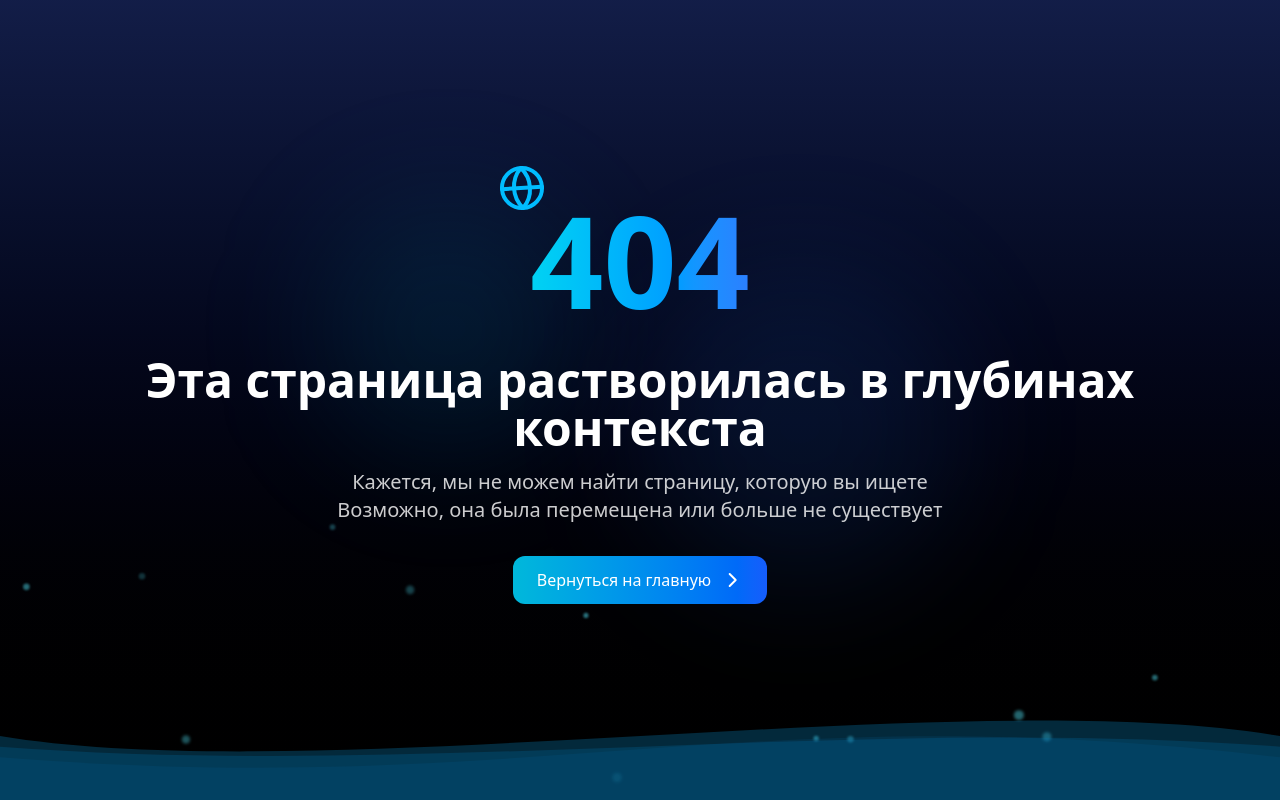
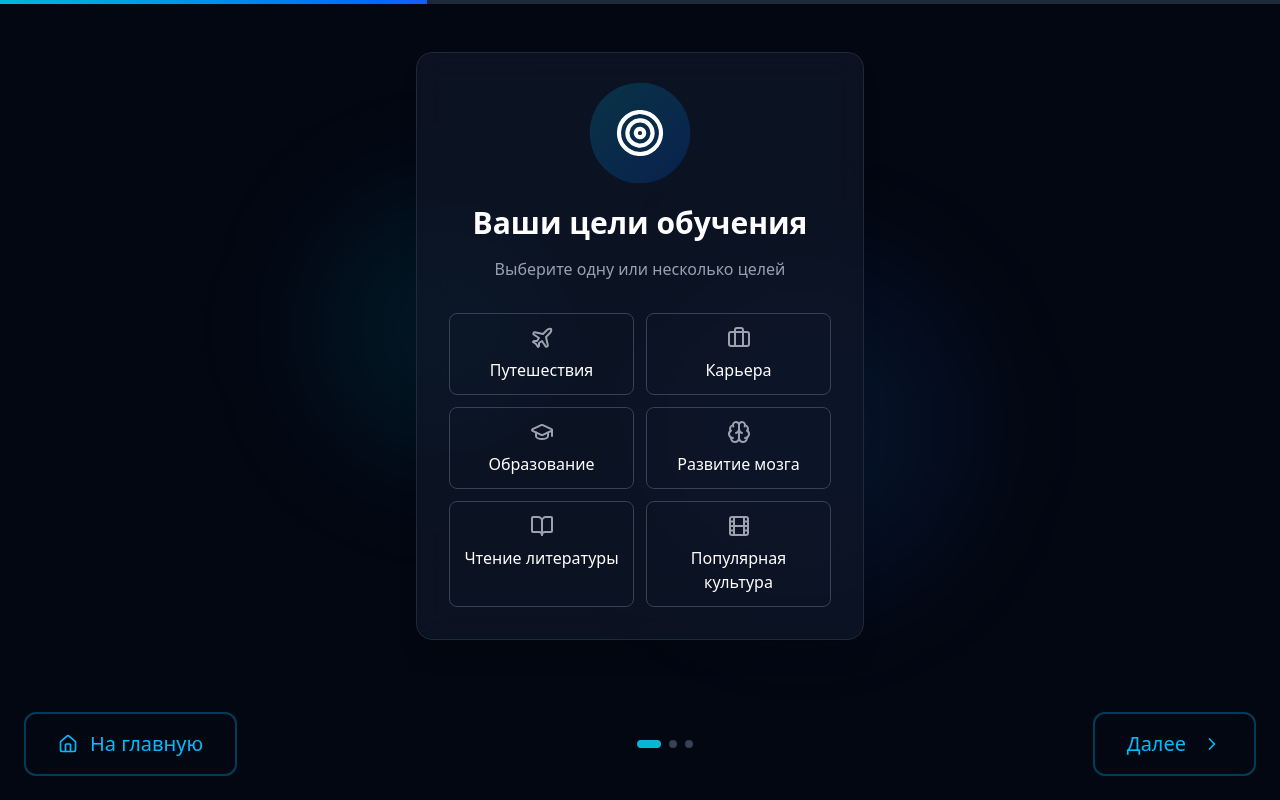
Before and after one commit to WalexWeb/LinguaFlow-client, a React (Vite) app: page /onboarding in a window 1280 px wide. Before the commit this address had no page. Built offline with nearby package versions, Linux system fonts and the light colour scheme; no server answers.

Commit message:
feat: добавлено взаимодействие с сервером для сохранения данных онбординга пользователя

```diff
--- /dev/null
+++ b/src/api/api.ts
@@ -0,0 +1,15 @@
+import { useAuthStore } from "@/app/stores/AuthStore";
+import axios from "axios";
+
+export const api = axios.create({
+  baseURL: import.meta.env.VITE_API_URL,
+});
+
+// Интерцептор: получаем токен из хранилища при каждом запросе
+api.interceptors.request.use((config) => {
+  const token = useAuthStore.getState().token;
+  if (token) {
+    config.headers.Authorization = `Bearer ${token}`;
+  }
+  return config;
+});
--- a/src/app/App.tsx
+++ b/src/app/App.tsx
@@ -11,7 +11,7 @@ function App() {
       <Routes>
         <Route path="/" element={<Home />} />
         <Route path="/profile" element={<Profile />} />
-        <Route path="/onboard" element={<Onboarding />} />
+        <Route path="/onboarding" element={<Onboarding />} />
         <Route path="/games" element={<Games />} />
         <Route path="/*" element={<NotFound />} />
       </Routes>
--- a/src/app/components/shared/Auth/RegistrationModal.tsx
+++ b/src/app/components/shared/Auth/RegistrationModal.tsx
@@ -1,6 +1,6 @@
 import { m, AnimatePresence } from "framer-motion";
 import { useForm } from "react-hook-form";
-import { Link } from "react-router-dom";
+import { Link, useNavigate } from "react-router-dom";
 import { useAuthStore } from "@/app/stores/AuthStore";
 import Input from "../../ui/Input";
 import GradientButton from "../../ui/GradientButton";
@@ -32,6 +32,7 @@ const RegistrationModal = ({
   } = useForm<RegistrationFormData>();
 
   const { setIsAuthenticated, setToken } = useAuthStore();
+  const navigate = useNavigate();
   const [registrationError, setRegistrationError] = useState<string | null>(
     null,
   );
@@ -78,6 +79,8 @@ const RegistrationModal = ({
         setToken(response.data.token);
         setIsAuthenticated(true);
       }
+
+      navigate("/onboarding");
 
       onClose();
     } catch (error) {
--- a/src/app/components/shared/HowItWorksModal.tsx
+++ b/src/app/components/shared/HowItWorksModal.tsx
@@ -88,11 +88,6 @@ function HowItWorksModal({
     },
   ];
 
-  const handleClick = () => {
-    setShowHowItWorks(false);
-    handleStart(onOpenRegistration);
-  };
-
   return (
     <motion.div
       initial={{ opacity: 0 }}
@@ -157,7 +152,10 @@ function HowItWorksModal({
           transition={{ delay: 0.7 }}
           className="mt-10 flex justify-center"
         >
-          <GradientButton className="w-70 text-xl" onClick={handleClick}>
+          <GradientButton
+            className="w-70 text-xl"
+            onClick={() => handleStart(onOpenRegistration)}
+          >
             Начать обучение
           </GradientButton>
         </motion.div>
--- a/src/app/pages/Onboarding/GoalSelector.tsx
+++ b/src/app/pages/Onboarding/GoalSelector.tsx
@@ -1,3 +1,4 @@
+import { useOnboardingStore } from "@/app/stores/OnboardingStore";
 import { motion } from "framer-motion";
 import {
   BookOpen,
@@ -7,17 +8,8 @@ import {
   GraduationCap,
   Plane,
 } from "lucide-react";
-import type { Dispatch, SetStateAction } from "react";
 
-interface GoalSelectorProps {
-  selectedGoals: string[];
-  setSelectedGoals: Dispatch<SetStateAction<string[]>>;
-}
-
-const GoalSelector = ({
-  selectedGoals,
-  setSelectedGoals,
-}: GoalSelectorProps) => {
+const GoalSelector = () => {
   const goals = [
     { icon: <Plane className="h-6 w-6" />, text: "Путешествия" },
     { icon: <Briefcase className="h-6 w-6" />, text: "Карьера" },
@@ -27,10 +19,14 @@ const GoalSelector = ({
     { icon: <Film className="h-6 w-6" />, text: "Популярная культура" },
   ];
 
+  const { selectedGoals, setSelectedGoals } = useOnboardingStore();
+
   const toggleGoal = (goal: string) => {
-    setSelectedGoals((prev) =>
-      prev.includes(goal) ? prev.filter((g) => g !== goal) : [...prev, goal],
-    );
+    if (selectedGoals.includes(goal)) {
+      setSelectedGoals(selectedGoals.filter((g: string) => g !== goal));
+    } else {
+      setSelectedGoals([...selectedGoals, goal]);
+    }
   };
 
   return (
--- a/src/app/pages/Onboarding/IntensitySlider.tsx
+++ b/src/app/pages/Onboarding/IntensitySlider.tsx
@@ -1,18 +1,17 @@
+import { useOnboardingStore } from "@/app/stores/OnboardingStore";
 import { motion } from "framer-motion";
 
-interface IntensitySliderProps {
-  intensity: number;
-  setIntensity: (intensity: number) => void;
-}
+const IntensitySlider = () => {
+  const { selectedDailyMinutes, setSelectedDailyMinutes } =
+    useOnboardingStore();
 
-const IntensitySlider = ({ intensity, setIntensity }: IntensitySliderProps) => {
   return (
     <div className="px-4">
       <div className="relative mb-8 h-2 rounded-full bg-gray-700">
         <motion.div
           className="absolute h-full rounded-full bg-gradient-to-r from-cyan-500 to-blue-600"
           initial={{ width: "0%" }}
-          animate={{ width: `${(intensity / 30) * 100}%` }}
+          animate={{ width: `${(selectedDailyMinutes / 30) * 100}%` }}
           transition={{ duration: 0.5 }}
         />
       </div>
@@ -21,8 +20,8 @@ const IntensitySlider = ({ intensity, setIntensity }: IntensitySliderProps) => {
         type="range"
         min="5"
         max="30"
-        value={intensity}
-        onChange={(e) => setIntensity(parseInt(e.target.value))}
+        value={selectedDailyMinutes}
+        onChange={(e) => setSelectedDailyMinutes(parseInt(e.target.value))}
         className="mb-4 w-full accent-cyan-500"
         whileFocus={{ scale: 1.02 }}
       />
@@ -30,16 +29,16 @@ const IntensitySlider = ({ intensity, setIntensity }: IntensitySliderProps) => {
       <div className="flex justify-between text-gray-400">
         <motion.span
           animate={{
-            color: intensity === 5 ? "#06b6d4" : "#9ca3af",
-            scale: intensity === 5 ? 1.1 : 1,
+            color: selectedDailyMinutes === 5 ? "#06b6d4" : "#9ca3af",
+            scale: selectedDailyMinutes === 5 ? 1.1 : 1,
           }}
         >
           5 мин
         </motion.span>
         <motion.span
           animate={{
-            color: intensity === 30 ? "#06b6d4" : "#9ca3af",
-            scale: intensity === 30 ? 1.1 : 1,
+            color: selectedDailyMinutes === 30 ? "#06b6d4" : "#9ca3af",
+            scale: selectedDailyMinutes === 30 ? 1.1 : 1,
           }}
         >
           30 мин
@@ -53,7 +52,7 @@ const IntensitySlider = ({ intensity, setIntensity }: IntensitySliderProps) => {
           transition: { repeat: Infinity, duration: 2 },
         }}
       >
-        Выбрано: {intensity} минут в день
+        Выбрано: {selectedDailyMinutes} минут в день
       </motion.div>
     </div>
   );
--- a/src/app/pages/Onboarding/LanguageSelector.tsx
+++ b/src/app/pages/Onboarding/LanguageSelector.tsx
@@ -1,22 +1,18 @@
+import { useOnboardingStore } from "@/app/stores/OnboardingStore";
 import { languagesSelectorData } from "@/data/onboard";
 import { motion } from "framer-motion";
-import type { Dispatch, SetStateAction } from "react";
 
-interface LanguageSelectorProps {
-  selectedLanguages: string[];
-  // Точный тип функции SetState
-  setSelectedLanguages: Dispatch<SetStateAction<string[]>>;
-}
+const LanguageSelector = () => {
+  const { selectedLanguages, setSelectedLanguages } = useOnboardingStore();
 
-const LanguageSelector = ({
-  selectedLanguages,
-  setSelectedLanguages,
-}: LanguageSelectorProps) => {
   const toggleLanguage = (lang: string) => {
-    setSelectedLanguages((prev) =>
-      prev.includes(lang) ? prev.filter((l) => l !== lang) : [...prev, lang],
-    );
+    if (selectedLanguages.includes(lang)) {
+      setSelectedLanguages(selectedLanguages.filter((l: string) => l !== lang));
+    } else {
+      setSelectedLanguages([...selectedLanguages, lang]);
+    }
   };
+
 
   return (
     <div className="space-y-3">
--- a/src/app/pages/Onboarding/Onboarding.tsx
+++ b/src/app/pages/Onboarding/Onboarding.tsx
@@ -1,5 +1,5 @@
 import { motion, AnimatePresence } from "framer-motion";
-import { useState } from "react";
+import { useEffect, useState } from "react";
 import { useNavigate } from "react-router-dom";
 import {
   Target,
@@ -16,6 +16,9 @@ import LanguageSelector from "./LanguageSelector";
 import IntensitySlider from "./IntensitySlider";
 import GradientButton from "@/app/components/ui/GradientButton";
 import ProgressBar from "@/app/components/ui/ProgressBar";
+import { useOnboardingStore } from "@/app/stores/OnboardingStore";
+import { api } from "@/api/api";
+import { useAuthStore } from "@/app/stores/AuthStore";
 
 export interface OnboardingData {
   goals: string[];
@@ -43,9 +46,9 @@ const stepConfig = [
 
 const Onboarding = () => {
   const [step, setStep] = useState(0);
-  const [selectedGoals, setSelectedGoals] = useState<string[]>([]);
-  const [selectedLanguages, setSelectedLanguages] = useState<string[]>([]);
-  const [intensity, setIntensity] = useState(15);
+  const { selectedGoals, selectedLanguages, selectedDailyMinutes, reset } =
+    useOnboardingStore();
+  const { isOnboardingCompleted, setIsOnboardingCompleted } = useAuthStore();
   const navigate = useNavigate();
 
   const totalSteps = stepConfig.length;
@@ -53,21 +56,36 @@ const Onboarding = () => {
   // Проверка валидности для последнего шага
   const isFormValid = selectedGoals.length > 0 && selectedLanguages.length > 0;
 
+  useEffect(() => {
+    if (isOnboardingCompleted) {
+      navigate("/dashboard");
+    }
+  }, [isOnboardingCompleted, navigate]);
+
   // Сбор и отправка данных
-  const saveOnboardingData = () => {
+  const saveOnboardingData = async () => {
     if (!isFormValid) {
       alert("Пожалуйста, выберите цели и языки.");
       return;
     }
 
-    const data: OnboardingData = {
-      goals: selectedGoals,
-      languages: selectedLanguages,
-      dailyMinutes: intensity,
-    };
+    try {
+      const response = await api.put("/user/onboarding", {
+        goals: selectedGoals,
+        languages: selectedLanguages,
+        dailyMinutes: selectedDailyMinutes,
+      });
 
-    console.log("Данные онбординга:", data);
-    navigate("/dashboard");
+      if (response.status !== 200) {
+        throw new Error("Ошибка при сохранении данных");
+      }
+
+      setIsOnboardingCompleted(true);
+      navigate("/dashboard");
+    } catch (error) {
+      console.error("Ошибка при отправке данных:", error);
+      reset();
+    }
   };
 
   const steps = [
@@ -89,23 +107,11 @@ const Onboarding = () => {
   const renderComponent = () => {
     switch (step) {
       case 0:
-        return (
-          <GoalSelector
-            selectedGoals={selectedGoals}
-            setSelectedGoals={setSelectedGoals}
-          />
-        );
+        return <GoalSelector />;
       case 1:
-        return (
-          <LanguageSelector
-            selectedLanguages={selectedLanguages}
-            setSelectedLanguages={setSelectedLanguages}
-          />
-        );
+        return <LanguageSelector />;
       case 2:
-        return (
-          <IntensitySlider intensity={intensity} setIntensity={setIntensity} />
-        );
+        return <IntensitySlider />;
       default:
         return null;
     }
--- a/src/app/stores/AuthStore.ts
+++ b/src/app/stores/AuthStore.ts
@@ -4,7 +4,9 @@ import { persist } from "zustand/middleware";
 interface IAuthStore {
   token: string | null;
   isAuthenticated: boolean;
+  isOnboardingCompleted: boolean;
   setIsAuthenticated: (isAuthenticated: boolean) => void;
+  setIsOnboardingCompleted: (isOnboardingCompleted: boolean) => void;
   setToken: (token: string) => void;
   clearToken: () => void;
 }
@@ -14,7 +16,10 @@ export const useAuthStore = create<IAuthStore>()(
     (set) => ({
       token: null,
       isAuthenticated: false,
+      isOnboardingCompleted: false,
       setIsAuthenticated: (isAuthenticated) => set({ isAuthenticated }),
+      setIsOnboardingCompleted: (isOnboardingCompleted) =>
+        set({ isOnboardingCompleted }),
       setToken: (token) => set({ token }),
       clearToken: () => {
         set({ token: null, isAuthenticated: false });
--- /dev/null
+++ b/src/app/stores/OnboardingStore.ts
@@ -0,0 +1,26 @@
+import { create } from "zustand";
+
+interface IOnboardingStore {
+  selectedGoals: string[];
+  selectedLanguages: string[];
+  selectedDailyMinutes: number;
+  setSelectedGoals: (goals: string[]) => void;
+  setSelectedLanguages: (languages: string[]) => void;
+  setSelectedDailyMinutes: (minutes: number) => void;
+  reset: () => void;
+}
+
+export const useOnboardingStore = create<IOnboardingStore>((set) => ({
+  selectedGoals: [],
+  selectedLanguages: [],
+  selectedDailyMinutes: 15,
+  setSelectedGoals: (goals) => set({ selectedGoals: goals }),
+  setSelectedLanguages: (languages) => set({ selectedLanguages: languages }),
+  setSelectedDailyMinutes: (minutes) => set({ selectedDailyMinutes: minutes }),
+  reset: () =>
+    set({
+      selectedGoals: [],
+      selectedLanguages: [],
+      selectedDailyMinutes: 15,
+    }),
+}));
--- a/src/hooks/useHandleStart.ts
+++ b/src/hooks/useHandleStart.ts
@@ -10,7 +10,7 @@ export function useHandleStart() {
     if (!isAuthenticated && onOpenRegistration) {
       onOpenRegistration();
     } else {
-      navigate("/onboard");
+      navigate("/onboarding");
     }
   };
 }
```
Also changed, not shown: 2 other files (tests, documents, lock files or other folders).
